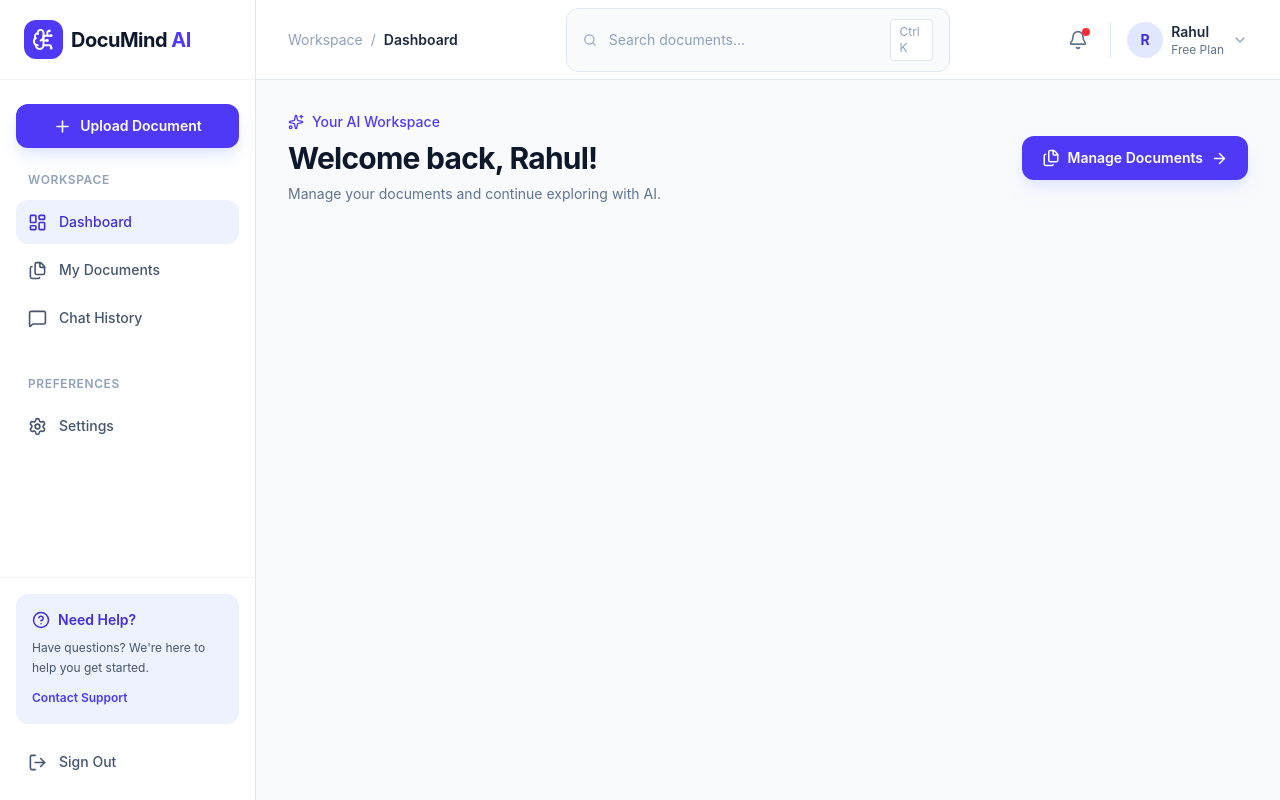
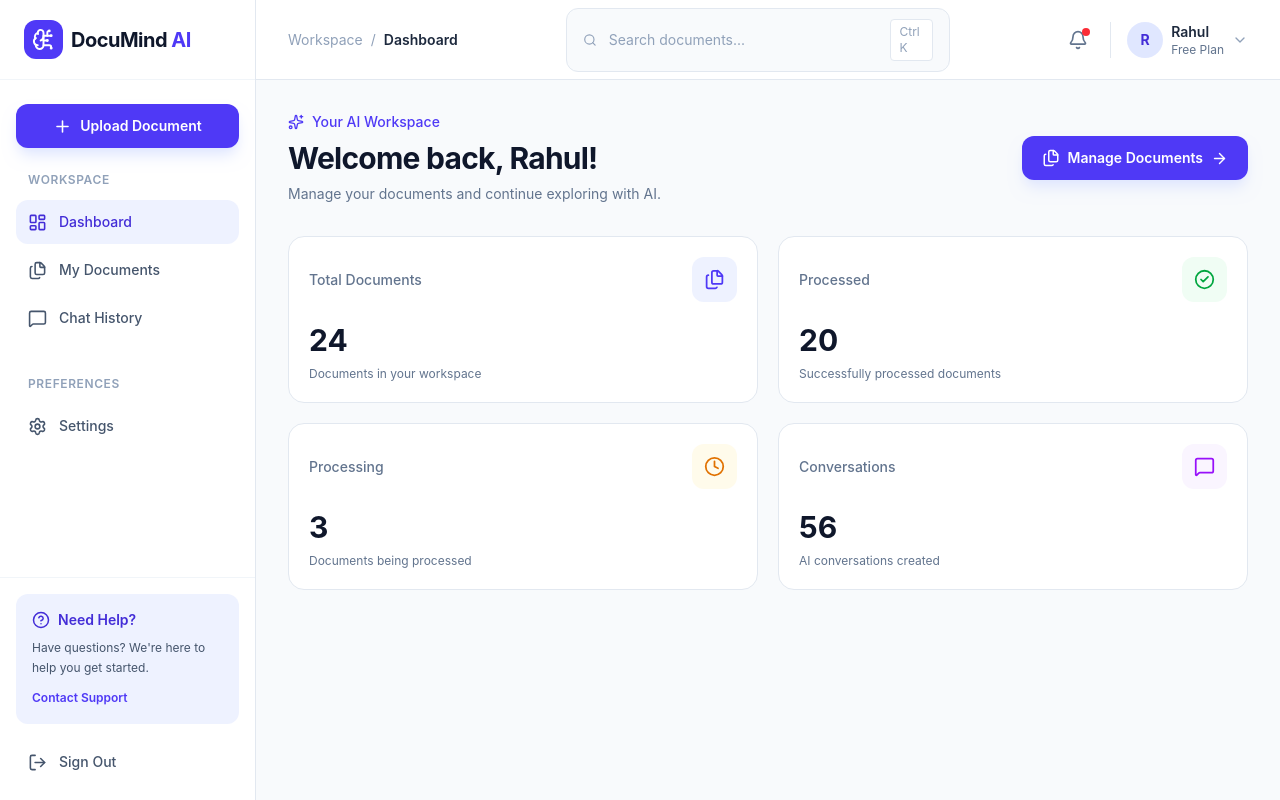
Before and after one commit to rahulsherikar2408/DocuMind-AI, a React (Vite) app in the folder client/: page /dashboard in a window 1280 px wide. Built offline with nearby package versions, Linux system fonts and the light colour scheme.

Commit message:
feat: implement StatCard component and integrate it into Dashboard

```diff
--- a/client/src/components/common/StatCard.tsx
+++ b/client/src/components/common/StatCard.tsx
@@ -1,9 +1,45 @@
-import React from 'react'
+import type { LucideIcon } from "lucide-react";
 
-function StatCard() {
-  return (
-    <div>StatCard</div>
-  )
+interface StatCardProps {
+  title: string;
+  value: number;
+  description: string;
+  icon: LucideIcon;
+  color: string;
+  bgColor: string;
 }
 
-export default StatCard
+function StatCard({
+  title,
+  value,
+  description,
+  icon: Icon,
+  color,
+  bgColor,
+}: StatCardProps) {
+
+  return (
+    <div className="rounded-2xl border border-slate-200 bg-white p-5 transition hover:-translate-y-1 hover:shadow-lg hover:shadow-slate-100">
+      <div className="flex items-center justify-between">
+        <p className="text-sm font-medium text-slate-500">
+          {title}
+        </p>
+
+        <div className={`rounded-xl p-3 ${bgColor} ${color}`}>
+          <Icon size={21} />
+        </div>
+      </div>
+
+      <h2 className="mt-5 text-3xl font-bold text-slate-900">
+        {value}
+      </h2>
+
+      <p className="mt-2 text-xs text-slate-500">
+        {description}
+      </p>
+
+    </div>
+  );
+}
+
+export default StatCard;
--- a/client/src/pages/Dashboard.tsx
+++ b/client/src/pages/Dashboard.tsx
@@ -10,6 +10,7 @@ import {
 import { Link } from "react-router-dom";
 
 import DashboardLayout from "../components/layout/DashboardLayout";
+import StatCard from "../components/common/StatCard";
 
 function Dashboard() {
   return (
@@ -43,6 +44,49 @@ function Dashboard() {
         </Link>
 
       </section>
+
+      {/* Statistics */}
+      <section className="mb-8 grid gap-5 sm:grid-cols-2 xl:grid-col-4">
+
+        <StatCard
+          title="Total Documents"
+          value={24}
+          description="Documents in your workspace"
+          icon={Files}
+          color="text-indigo-600"
+          bgColor="bg-indigo-50"
+        />
+
+        <StatCard
+          title="Processed"
+          value={20}
+          description="Successfully processed documents"
+          icon={CheckCircle2}
+          color="text-green-600"
+          bgColor="bg-green-50"
+        />
+
+        <StatCard
+          title="Processing"
+          value={3}
+          description="Documents being processed"
+          icon={Clock}
+          color="text-amber-600"
+          bgColor="bg-amber-50"
+        />
+
+        <StatCard
+          title="Conversations"
+          value={56}
+          description="AI conversations created"
+          icon={MessageSquare}
+          color="text-purple-600"
+          bgColor="bg-purple-50"
+        />
+
+      </section>
+
+      {/* Upload Section */}
     </DashboardLayout>
   );
 }
```
